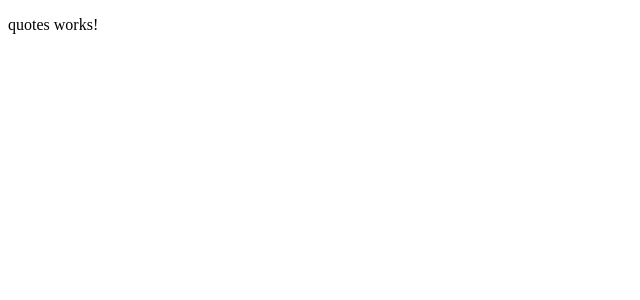
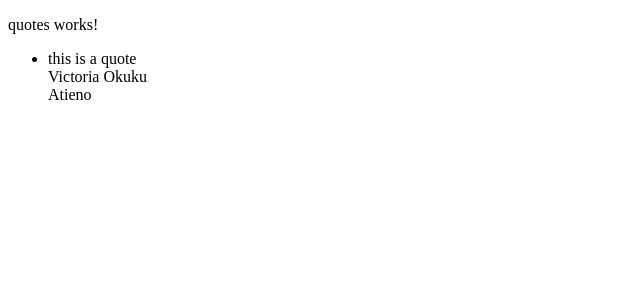
Before and after one commit to vokumu/QuotesApp, an Angular app: page / in a window 1280 px wide. Shown: the top 300 px of the page, without its empty margins (0-640 px from the left). Built offline with nearby package versions, Linux system fonts and the light colour scheme.

Commit message:
Added constructor and class component

```diff
--- a/src/app/quotes.ts
+++ b/src/app/quotes.ts
@@ -1,2 +1,6 @@
 export class Quotes {
+    constructor(public id:number, public quote:string,public author:string,public publisher: string, public upvote:number, public downvote:number)
+    {
+
+    }
 }
--- a/src/app/quotes/quotes.component.html
+++ b/src/app/quotes/quotes.component.html
@@ -1 +1,8 @@
 <p>quotes works!</p>
+<ul *ngFor='let quote of quotes'>
+    <li>
+        {{quote.quote}}
+        <br/> {{quote.author}}
+        <br/> {{quote.publisher}}
+    </li>
+</ul>
--- a/src/app/quotes/quotes.component.ts
+++ b/src/app/quotes/quotes.component.ts
@@ -1,12 +1,14 @@
 import { Component, OnInit } from '@angular/core';
-
+import { Quotes } from '../quotes';
 @Component({
   selector: 'app-quotes',
   templateUrl: './quotes.component.html',
   styleUrls: ['./quotes.component.css']
 })
 export class QuotesComponent implements OnInit {
-
+  quotes:Quotes[]=[
+    new Quotes(1,"this is a quote","Victoria Okuku","Atieno",0,0)
+  ]
   constructor() { }
 
   ngOnInit(): void {
```
